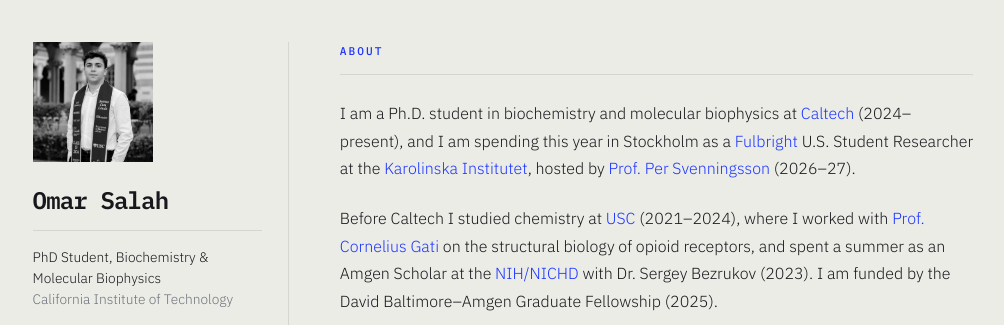
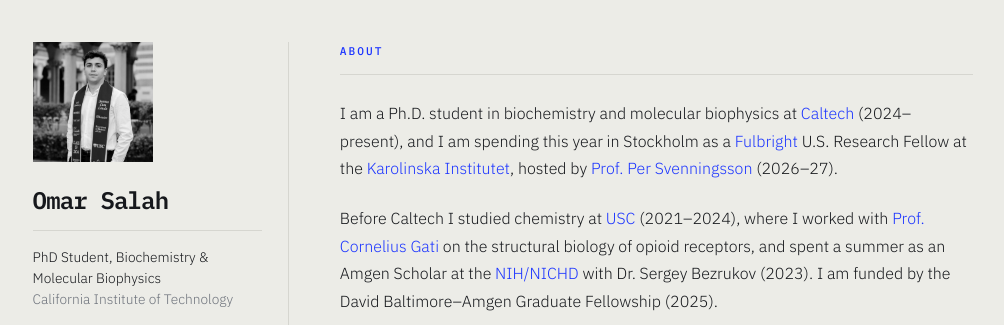
Before and after one commit to omarsalahc/omarsalahc.github.io, a Jekyll site: the page built from index.md, in a window 1280 px wide. Shown: the top 325 px of the page, without its empty margins (137-1141 px from the left). Built offline with Jekyll 4.4.1, drawn with Linux system fonts in a browser that asks for light colours.

Commit message:
Update index.md

```diff
--- a/index.md
+++ b/index.md
@@ -5,7 +5,7 @@ title: About
 
 ## About
 
-I am a Ph.D. student in biochemistry and molecular biophysics at [Caltech](https://cce.caltech.edu/) (2024–present), and I am spending this year in Stockholm as a [Fulbright](https://us.fulbrightonline.org/) U.S. Student Researcher at the [Karolinska Institutet](https://ki.se/en), hosted by [Prof. Per Svenningsson](https://ki.se/en/people/per-svenningsson) (2026–27).
+I am a Ph.D. student in biochemistry and molecular biophysics at [Caltech](https://cce.caltech.edu/) (2024–present), and I am spending this year in Stockholm as a [Fulbright](https://us.fulbrightonline.org/) U.S. Research Fellow at the [Karolinska Institutet](https://ki.se/en), hosted by [Prof. Per Svenningsson](https://ki.se/en/people/per-svenningsson) (2026–27).
 
 Before Caltech I studied chemistry at [USC](https://dornsife.usc.edu/chem/) (2021–2024), where I worked with [Prof. Cornelius Gati](https://gati-lab.com/) on the structural biology of opioid receptors, and spent a summer as an Amgen Scholar at the [NIH/NICHD](https://www.nichd.nih.gov/) with Dr. Sergey Bezrukov (2023). I am funded by the David Baltimore–Amgen Graduate Fellowship (2025).
 
```
